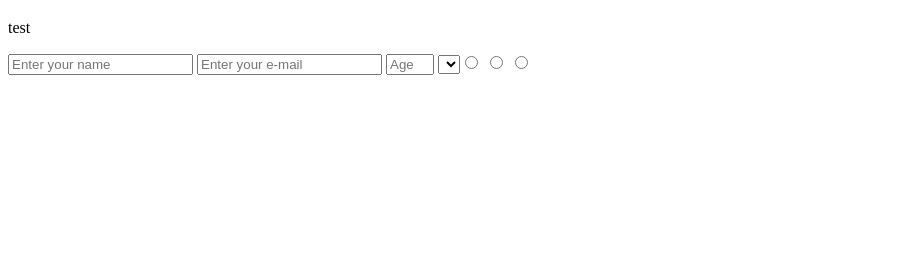
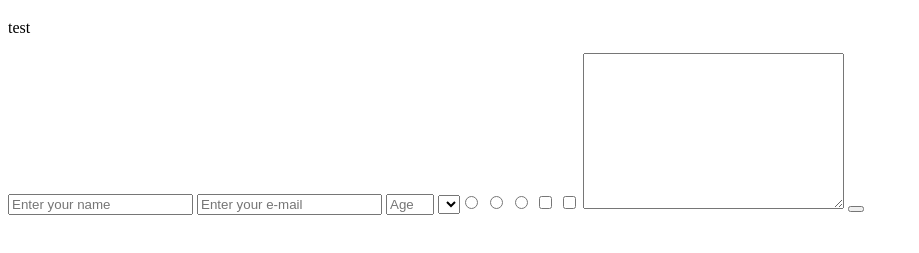
Before and after one commit to Nigraum/freeCodeCamp-form, a plain HTML site: page index.html in a window 1280 px wide. Shown: the part 61-314 px from the top of the page, without its empty margins (0-919 px from the left). Drawn offline with Linux system fonts and the light colour scheme.

Commit message:
Finishing HTML

```diff
--- a/index.html
+++ b/index.html
@@ -24,7 +24,12 @@
       <input type="radio" name="group1" value="definitely">
       <input type="radio" name="group1" value="maybe">
       <input type="radio" name="group1" value="notsure">
-    </select>
+    <label>
+      <input type="checkbox" name="group2" value="test">
+      <input type="checkbox" name="group2" value="test">
+    </label>
+    <textarea name="" id="" cols="30" rows="10"></textarea>
+    <button id="submit" type="submit"></button>
   </form>
 </body>
 </html>
```
